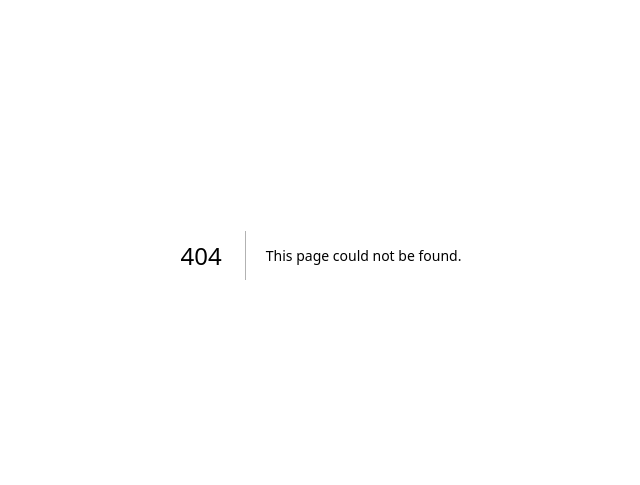
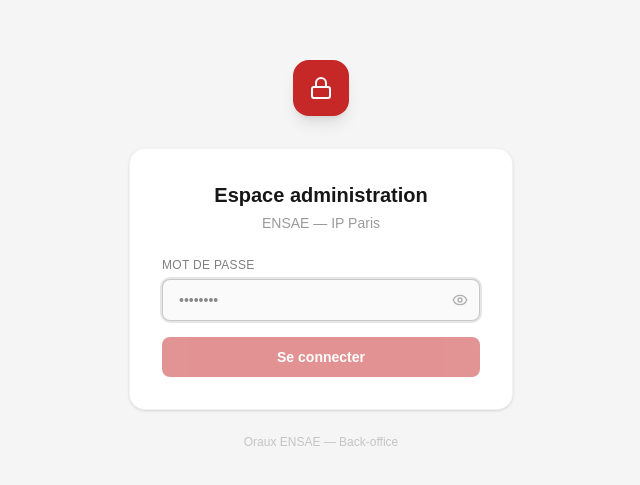
Before and after one commit to kylli-dev/oraux-ecg, a Next.js app in the folder frontend/: page /admin/login in a window 1280 px wide. Before the commit this address had no page. Shown: the part 145-630 px from the top of the page, without its empty margins (319-959 px from the left). Built offline with nearby package versions, Linux system fonts and the light colour scheme.

Commit message:
Add admin authentication: login page, JWT cookie, middleware, logout

```diff
--- /dev/null
+++ b/frontend/app/admin/login/page.tsx
@@ -0,0 +1,115 @@
+"use client";
+
+import { useState } from "react";
+import { useRouter, useSearchParams } from "next/navigation";
+import { Lock, Eye, EyeOff, Loader2 } from "lucide-react";
+
+const RED = "#C62828";
+
+export default function LoginPage() {
+  const router = useRouter();
+  const params = useSearchParams();
+  const from = params.get("from") ?? "/admin";
+
+  const [password, setPassword] = useState("");
+  const [show, setShow] = useState(false);
+  const [loading, setLoading] = useState(false);
+  const [error, setError] = useState("");
+
+  const submit = async (e: React.FormEvent) => {
+    e.preventDefault();
+    setLoading(true);
+    setError("");
+    try {
+      const res = await fetch("/api/auth/login", {
+        method: "POST",
+        headers: { "Content-Type": "application/json" },
+        body: JSON.stringify({ password }),
+      });
+      if (!res.ok) {
+        const data = await res.json();
+        throw new Error(data.error ?? "Erreur");
+      }
+      router.push(from);
+      router.refresh();
+    } catch (e: any) {
+      setError(e.message);
+    } finally {
+      setLoading(false);
+    }
+  };
+
+  return (
+    <div className="min-h-screen flex items-center justify-center bg-[#F5F5F5]">
+      <div className="w-full max-w-sm">
+        {/* Logo */}
+        <div className="flex justify-center mb-8">
+          <div
+            className="h-14 w-14 rounded-2xl flex items-center justify-center shadow-lg"
+            style={{ backgroundColor: RED }}
+          >
+            <Lock className="h-6 w-6 text-white" />
+          </div>
+        </div>
+
+        <div className="bg-white rounded-2xl shadow-sm border border-black/5 p-8">
+          <h1 className="text-xl font-semibold text-center mb-1">
+            Espace administration
+          </h1>
+          <p className="text-sm text-black/40 text-center mb-6">ENSAE — IP Paris</p>
+
+          <form onSubmit={submit} className="space-y-4">
+            <div>
+              <label className="block text-xs font-medium text-black/50 mb-1.5 uppercase tracking-wide">
+                Mot de passe
+              </label>
+              <div className="relative">
+                <input
+                  type={show ? "text" : "password"}
+                  value={password}
+                  onChange={(e) => setPassword(e.target.value)}
+                  placeholder="••••••••"
+                  autoFocus
+                  className="w-full px-4 py-2.5 pr-10 rounded-lg border border-black/10 bg-[#FAFAFA] text-sm focus:outline-none focus:ring-2 focus:ring-black/10 focus:border-black/20"
+                />
+                <button
+                  type="button"
+                  onClick={() => setShow((s) => !s)}
+                  className="absolute right-3 top-1/2 -translate-y-1/2 text-black/30 hover:text-black/60 transition"
+                >
+                  {show ? <EyeOff className="h-4 w-4" /> : <Eye className="h-4 w-4" />}
+                </button>
+              </div>
+            </div>
+
+            {error && (
+              <p className="text-xs text-red-600 bg-red-50 rounded-lg px-3 py-2">
+                {error}
+              </p>
+            )}
+
+            <button
+              type="submit"
+              disabled={loading || !password}
+              className="w-full py-2.5 rounded-lg text-sm font-semibold text-white transition disabled:opacity-50"
+              style={{ backgroundColor: RED }}
+            >
+              {loading ? (
+                <span className="flex items-center justify-center gap-2">
+                  <Loader2 className="h-4 w-4 animate-spin" />
+                  Connexion…
+                </span>
+              ) : (
+                "Se connecter"
+              )}
+            </button>
+          </form>
+        </div>
+
+        <p className="text-center text-xs text-black/20 mt-6">
+          Oraux ENSAE — Back-office
+        </p>
+      </div>
+    </div>
+  );
+}
--- a/frontend/app/admin/page.tsx
+++ b/frontend/app/admin/page.tsx
@@ -3,6 +3,7 @@
 import React, { useState, useEffect, useCallback, useRef } from "react";
 import { AnimatePresence, motion } from "framer-motion";
 import PlanificationView from "./planification/PlanificationView";
+import { useRouter } from "next/navigation";
 import {
   CalendarDays,
   Settings2,
@@ -31,6 +32,7 @@ import {
   AlertTriangle,
   FileSpreadsheet,
   Send,
+  LogOut,
 } from "lucide-react";
 
 // ── Constants ──────────────────────────────────────────────────────────────────
@@ -3716,7 +3718,34 @@ function Sidebar({
           Back-office
         </div>
       </nav>
+
+      <div className="p-4 border-t border-white/10">
+        <LogoutButton />
+      </div>
     </aside>
+  );
+}
+
+function LogoutButton() {
+  const router = useRouter();
+  const [loading, setLoading] = useState(false);
+
+  const handleLogout = async () => {
+    setLoading(true);
+    await fetch("/api/auth/logout", { method: "POST" });
+    router.push("/admin/login");
+    router.refresh();
+  };
+
+  return (
+    <button
+      onClick={handleLogout}
+      disabled={loading}
+      className="w-full flex items-center gap-2 px-3 py-2 rounded-lg text-white/50 hover:bg-white/10 hover:text-white/80 transition text-xs"
+    >
+      <LogOut className="h-3.5 w-3.5" />
+      {loading ? "Déconnexion…" : "Se déconnecter"}
+    </button>
   );
 }
 
--- /dev/null
+++ b/frontend/app/api/auth/login/route.ts
@@ -0,0 +1,27 @@
+import { NextRequest, NextResponse } from "next/server";
+import { SignJWT } from "jose";
+
+export async function POST(req: NextRequest) {
+  const { password } = await req.json();
+
+  if (!password || password !== process.env.ADMIN_PASSWORD) {
+    return NextResponse.json({ error: "Mot de passe incorrect" }, { status: 401 });
+  }
+
+  const secret = new TextEncoder().encode(process.env.JWT_SECRET!);
+  const token = await new SignJWT({ sub: "admin" })
+    .setProtectedHeader({ alg: "HS256" })
+    .setIssuedAt()
+    .setExpirationTime("24h")
+    .sign(secret);
+
+  const res = NextResponse.json({ ok: true });
+  res.cookies.set("admin_session", token, {
+    httpOnly: true,
+    secure: process.env.NODE_ENV === "production",
+    sameSite: "lax",
+    maxAge: 60 * 60 * 24, // 24h
+    path: "/",
+  });
+  return res;
+}
--- /dev/null
+++ b/frontend/app/api/auth/logout/route.ts
@@ -0,0 +1,7 @@
+import { NextResponse } from "next/server";
+
+export async function POST() {
+  const res = NextResponse.json({ ok: true });
+  res.cookies.set("admin_session", "", { maxAge: 0, path: "/" });
+  return res;
+}
--- /dev/null
+++ b/frontend/middleware.ts
@@ -0,0 +1,36 @@
+import { NextRequest, NextResponse } from "next/server";
+import { jwtVerify } from "jose";
+
+const PUBLIC = ["/admin/login", "/api/auth/login"];
+
+export async function middleware(req: NextRequest) {
+  const { pathname } = req.nextUrl;
+
+  // Ne protège que /admin/*
+  if (!pathname.startsWith("/admin")) return NextResponse.next();
+
+  // Routes publiques
+  if (PUBLIC.some((p) => pathname.startsWith(p))) return NextResponse.next();
+
+  const token = req.cookies.get("admin_session")?.value;
+  if (!token) return redirectToLogin(req);
+
+  try {
+    const secret = new TextEncoder().encode(process.env.JWT_SECRET!);
+    await jwtVerify(token, secret);
+    return NextResponse.next();
+  } catch {
+    return redirectToLogin(req);
+  }
+}
+
+function redirectToLogin(req: NextRequest) {
+  const url = req.nextUrl.clone();
+  url.pathname = "/admin/login";
+  url.searchParams.set("from", req.nextUrl.pathname);
+  return NextResponse.redirect(url);
+}
+
+export const config = {
+  matcher: ["/admin/:path*"],
+};
--- a/frontend/package.json
+++ b/frontend/package.json
@@ -12,6 +12,7 @@
     "@dnd-kit/core": "^6.3.1",
     "@dnd-kit/utilities": "^3.2.2",
     "framer-motion": "^12.34.3",
+    "jose": "^6.2.1",
     "lucide-react": "^0.576.0",
     "next": "16.1.6",
     "react": "19.2.3",
```
Also changed, not shown: 1 other file (tests, documents, lock files or other folders).
